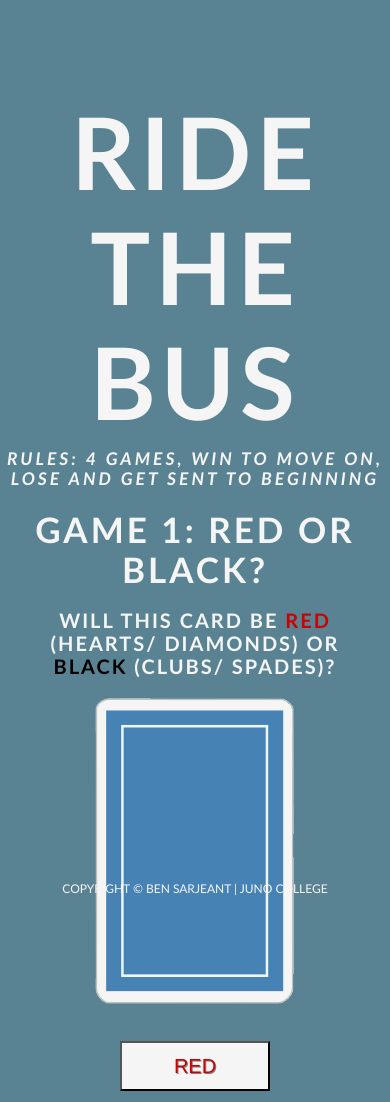
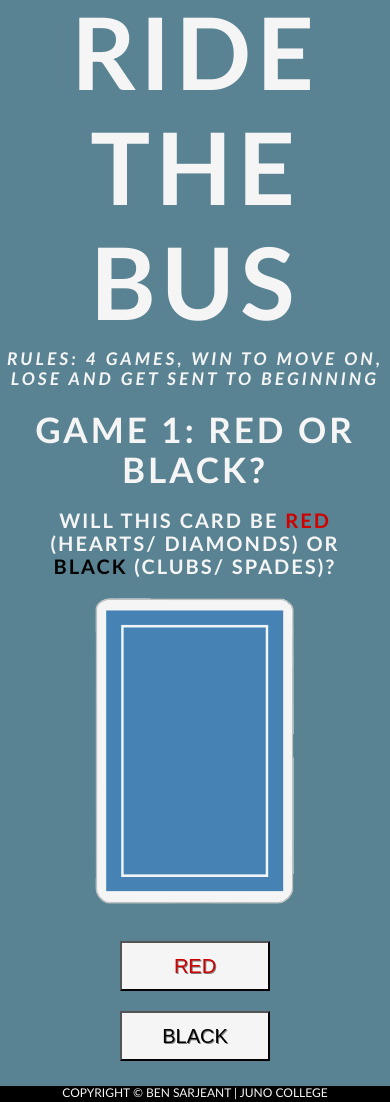
Before and after one commit to SarjeantDev/benSarjeantProject3, a plain HTML site: page index.html in a window 390 px wide. Shown: the top 1102 px of the page. Drawn offline with nearby package versions, Linux system fonts and the light colour scheme.

Commit message:
fixed some mobile styling number 4

```diff
--- a/styles/sass/_footer.scss
+++ b/styles/sass/_footer.scss
@@ -3,7 +3,7 @@ footer {
     background-color: black;
     color: white;
     text-align: center;
-    height: 2vh;
+    height: 25px;
     display: flex;
     flex-direction: column;
     justify-content: center;
--- a/styles/sass/_header.scss
+++ b/styles/sass/_header.scss
@@ -1,7 +1,7 @@
 // HEADER STYLES
 header {
-    height: 98vh;
-    min-height: 880px;
+    min-height: 100vh;
+    height: 1080px;
     background-color: #598392;
     display: flex;
     flex-direction: column;
--- a/styles/sass/_media.scss
+++ b/styles/sass/_media.scss
@@ -35,11 +35,8 @@
 
 // START OF 450PX SCREEN
 @media (max-width: 450px) {
-    h1 {
-        margin-top: 400px;
-    }
-    .sectionGameTwo h2 {
-        margin-top: 400px;
+    .sectionGameTwo .wrapper {
+        padding-top: 100px;
     }
     main .wrapper {
         justify-content: space-evenly;
```
Also changed, not shown: styles/style.css.
